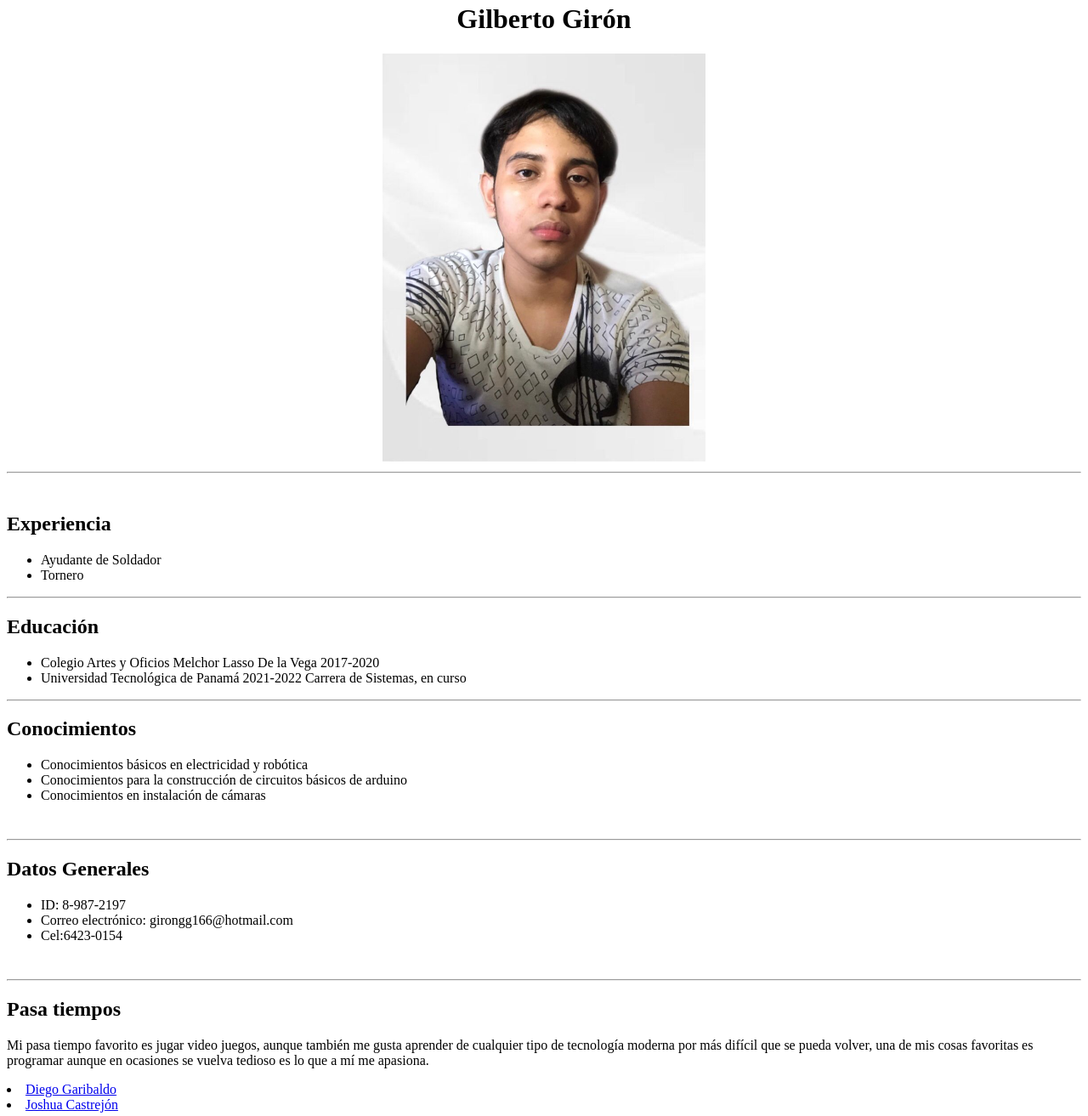
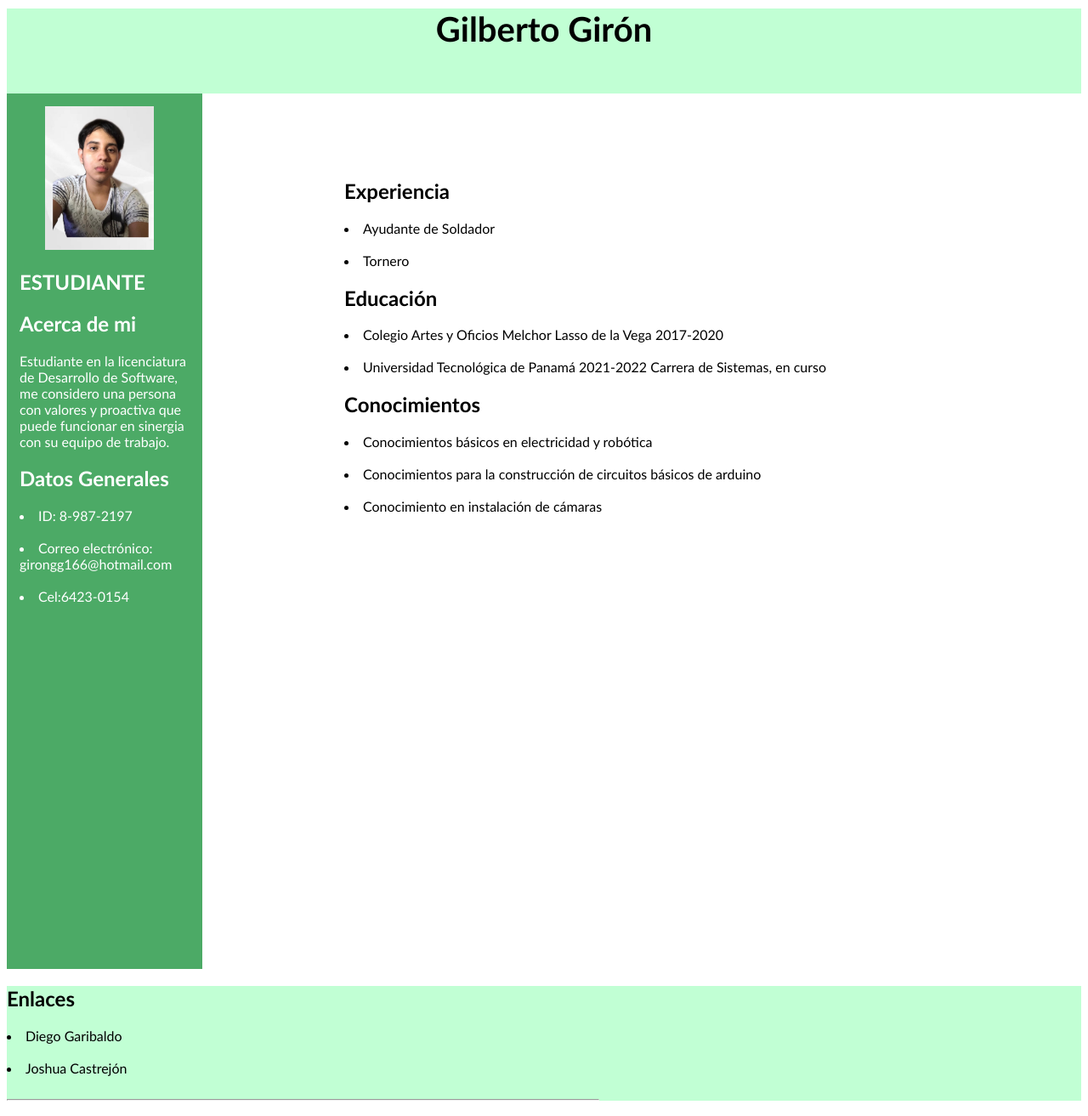
Before and after one commit to BlacksmithAA/GL123-F, a plain HTML site: page Laboratorio 5/Gilberto Gil.html in a window 1280 px wide. Shown: the part 17-1330 px from the top of the page at 85% size. Drawn offline with Linux system fonts and the light colour scheme.

Commit message:
Mi parte del lab
Estos son los cambios que hago para mi lab (método externo)

```diff
--- a/Laboratorio 5/Gilberto Gil.html
+++ b/Laboratorio 5/Gilberto Gil.html
@@ -5,49 +5,67 @@
     <meta http-equiv="X-UA-Compatible" content="IE=edge">
     <meta name="viewport" content="width=device-width, initial-scale=1.0">
      <title>Gilberto</title>
+     <link rel="stylesheet" href="Gilberto css.css">
 </head>
 <body>
-    <center><h1>Gilberto Girón</h1></center>
-    <center><img src="Fotos/Gilberto Girón.jpg" height="480" width="380">
-    </center>
-    <hr>
-    <br>
-    <h2>Experiencia</h2>
-    <ul>
-        <li>Ayudante de Soldador</li>
-        <li>Tornero</li>
-    </ul>
+    <header>
+        <h1 class="nombre">Gilberto Girón </h1>
 
-    <hr>
-    <h2>Educación</h2>
-    <ul>
-        <li>Colegio Artes y Oficios Melchor Lasso De la Vega 2017-2020</li>
+
+        </header>
+        <section class="Datos">
+            <section class="yo">
+                <img class="foto" src="Fotos/Gilberto Girón.jpg" height="337" width="256">
+                <h2>ESTUDIANTE</h2>
+                <h2>Acerca de mi</h2>
+
+                <p>Estudiante en la licenciatura de Desarrollo de Software, me considero una persona
+                    con valores y proactiva que puede funcionar en sinergia con su equipo de trabajo.
+                </p>
+
+                <h2>Datos Generales</h2>
+                <li>ID: 8-987-2197</li>
+                <br>
+                <li>Correo electrónico: girongg166@hotmail.com</li>
+                <br>
+                <li>Cel:6423-0154</li><br>
+            </section>
+
+
+        <section class="aptitudes">
+        <h2>Experiencia</h2>
+        <li> Ayudante de Soldador</li>
+        <br>
+        <li> Tornero</li>
+        <h2>Educación</h2>
+        <li>Colegio Artes y Oficios Melchor Lasso de la Vega 2017-2020</li>
+        <br>
         <li>Universidad Tecnológica de Panamá 2021-2022 Carrera de Sistemas, en curso</li>
-    </ul>
 
-    <hr>
-    <h2>Conocimientos</h2>
-    <ul>
+        <h2>Conocimientos</h2>
         <li>Conocimientos básicos en electricidad y robótica</li>
+        <br>
         <li>Conocimientos para la construcción de circuitos básicos de arduino</li>
-        <li>Conocimientos en instalación de cámaras</li>
-    </ul>
-    <br>
-    <hr>
-    <h2>Datos Generales</h2>
-    <ul>
-        <li>ID: 8-987-2197</li>
-        <li>Correo electrónico: girongg166@hotmail.com</li>
-        <li>Cel:6423-0154</li>
-    </ul>
+        <br>
+        <li>Conocimiento en instalación de cámaras</li>
+        <br>
 
-    <br>
-    <hr>
-    <h2>Pasa tiempos</h2>
-    <p>Mi pasa tiempo favorito es jugar video juegos, aunque también me gusta aprender de cualquier tipo de tecnología moderna por más difícil que se pueda volver,
-        una de mis cosas favoritas es programar aunque en ocasiones se vuelva tedioso es lo que a mí me apasiona.
-    </p>
-    <li><a href="Laboratorio3.html">Diego Garibaldo</a></li>
-    <li><a href="L3JC.html">Joshua Castrejón</a></li>
+
+
+
+
+
+        </section>
+    </section>
+
+    <footer>
+        <h2>Enlaces</h2>
+        <li><a class="enlaces" href="Diego Garibaldo.html">Diego Garibaldo</a></li>
+        <br>
+        <li><a class="enlaces" href="Joshua Castrejón.html">Joshua Castrejón</a></li>
+        <br>
+        <hr>
+    </footer>
+    </section>
 </body>
 </html>
--- /dev/null
+++ b/Laboratorio 5/Gilberto css.css
@@ -0,0 +1,50 @@
+*{
+    font-family: 'Gill Sans', 'Gill Sans MT', Calibri, 'Trebuchet MS', sans-serif;
+}
+
+header{
+position: relative;
+ height: 100px;
+ background-color: #c1ffd4;
+ text-align: center;
+}
+
+
+.nombre{
+position: relative;
+    font-size: 40px;
+    text-align: center;
+}
+
+
+.foto{
+    height: 169px;
+    width: 128px;
+    position: relative;
+    left: 30px;
+
+
+}
+
+.yo{
+ background-color: #4caa66;
+color: white;
+padding: 15px;
+width: 200px;
+height: 1000px;
+}
+
+.aptitudes{
+    position: relative;
+    float: right;
+    bottom: 950px;
+    left: -300px;
+    }
+
+footer{
+    background-color: #c1ffd4;
+}
+.enlaces{
+    text-decoration: none;
+    color: black;
+}
```
